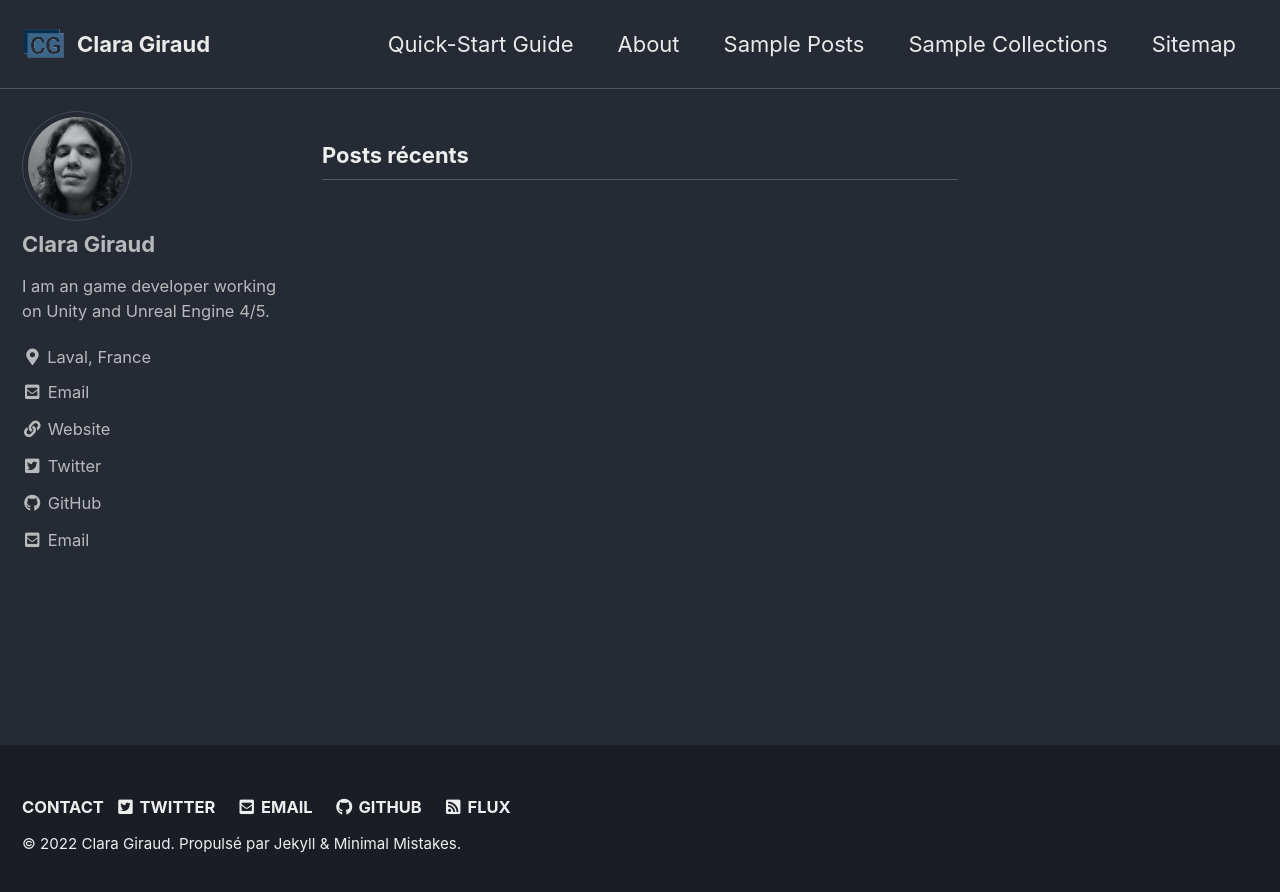
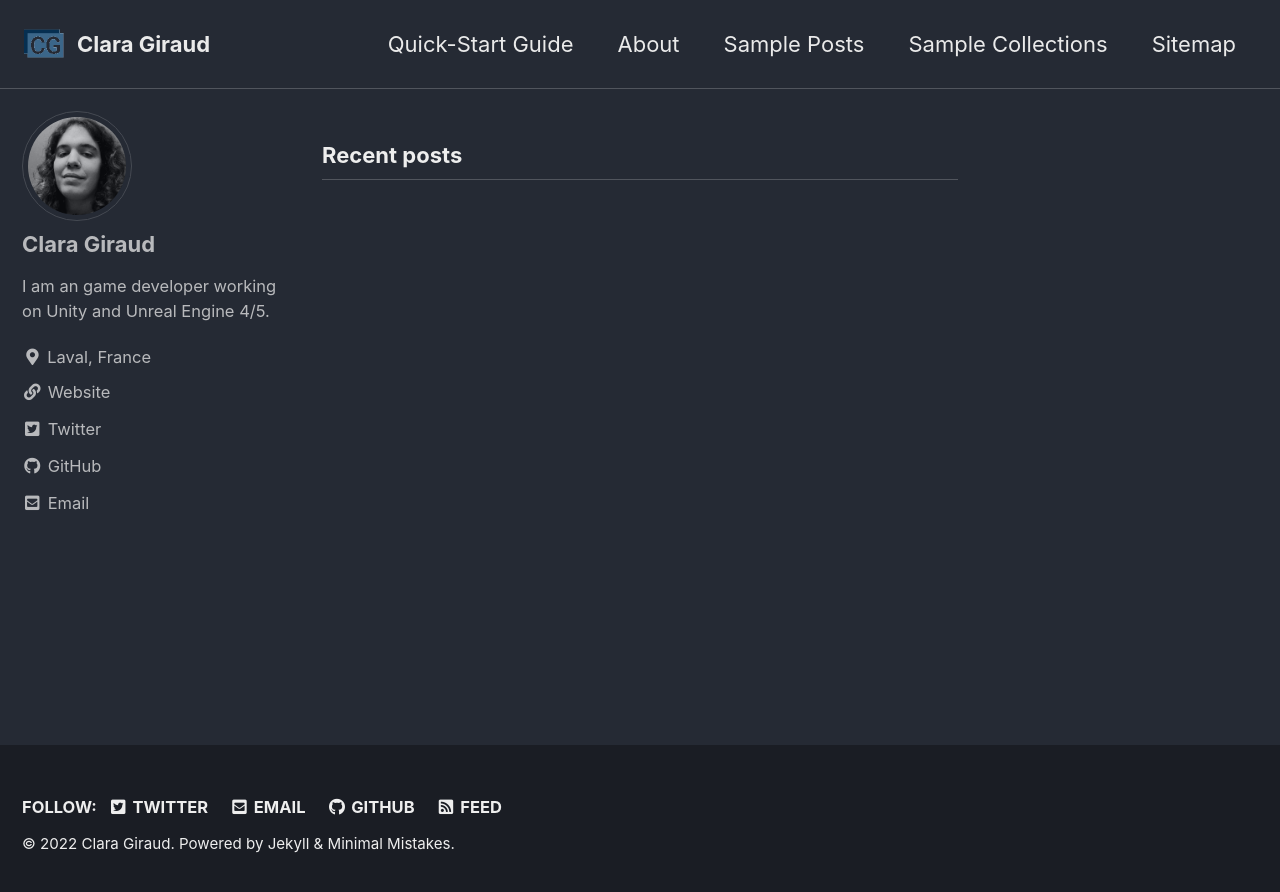
Before and after one commit to DwenShell/DwenShell.github.io, a Jekyll site: the page built from index.html, in a window 1280 px wide. Shown: the top 892 px of the page. Built offline with Jekyll 4.4.1, drawn with Linux system fonts in a browser that asks for light colours; cached includes are drawn as plain includes; the list of posts is cut into pages by our own code; some of the changed lines change nothing that is shown.

Commit message:
Update _config.yml

```diff
--- a/_config.yml
+++ b/_config.yml
@@ -15,7 +15,7 @@
 minimal_mistakes_skin    : "dark" # "air", "aqua", "contrast", "dark", "dirt", "neon", "mint", "plum", "sunrise"
 
 # Site Settings
-locale                   : "fr-FR"
+locale                   : "en-US"
 title                    : "Clara Giraud"
 title_separator          : "-"
 subtitle                 : # site tagline that appears below site title in masthead
@@ -110,9 +110,9 @@ author:
   location         : "Laval, France"
   email            : "contact.claragiraud@gmail.com"
   links:
-    - label: "Email"
-      icon: "fas fa-fw fa-envelope-square"
-      url: "mailto:contact.claragiraud@gmail.com"
+    #- label: "Email"
+    #  icon: "fas fa-fw fa-envelope-square"
+    #  url: "mailto:contact.claragiraud@gmail.com"
     - label: "Website"
       icon: "fas fa-fw fa-link"
       url: "https://DwenShell.github.io"
```
